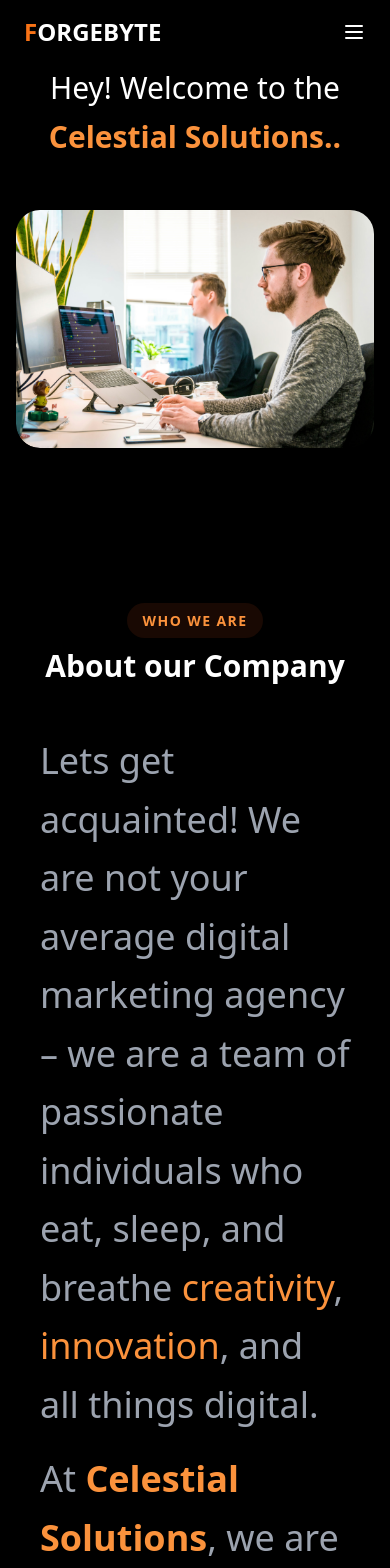
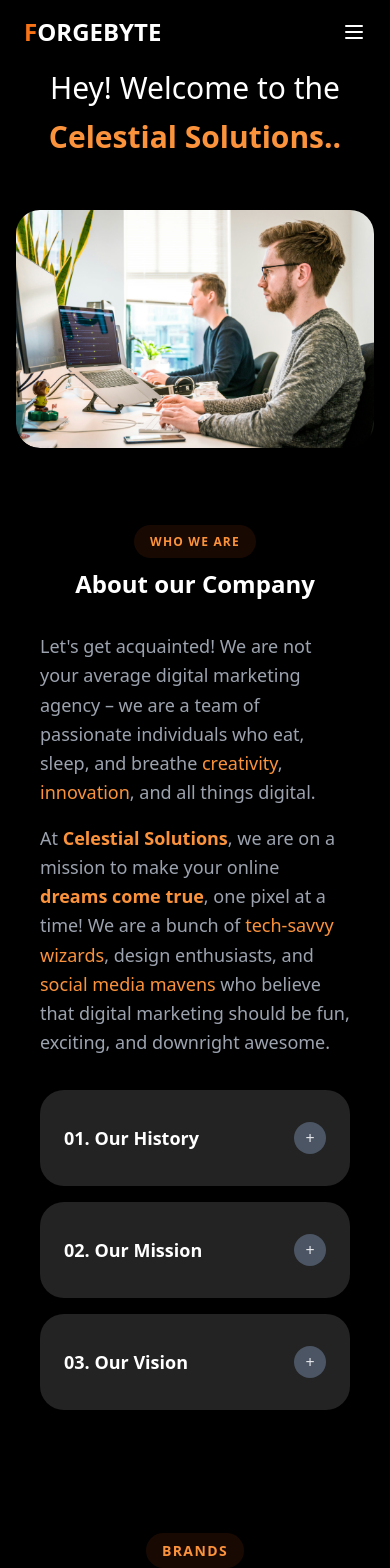
Before and after one commit to THEPIYUSHBHATT/forgebyte, a Next.js app: page /about in a window 390 px wide. Shown: the top 1568 px of the page. Built offline with nearby package versions, Linux system fonts and the light colour scheme; a web font is replaced by a local one.

Commit message:
about page responsiveness

```diff
--- a/src/app/about/page.jsx
+++ b/src/app/about/page.jsx
@@ -28,23 +28,23 @@ const page = () => {
         </div>
 
         {/* about the company */}
-        <section className="bg-black text-white px-6 md:px-16 py-40">
+        <section className="bg-black text-white px-6 md:px-16 py-20 md:py-40">
           {/* WHO WE ARE Section */}
-          <div className="text-center mb-12">
-            <span className="text-orange-400 bg-orange-900/20 px-4 py-2 rounded-full uppercase text-sm font-bold tracking-widest">
+          <div className="text-center mb-8 md:mb-12">
+            <span className="text-orange-400 bg-orange-900/20 px-4 py-2 rounded-full uppercase text-xs md:text-sm font-bold tracking-widest">
               Who We Are
             </span>
-            <h2 className="text-3xl md:text-5xl font-bold mt-4">About our Company</h2>
+            <h2 className="text-2xl md:text-5xl font-bold mt-4">About our Company</h2>
           </div>
 
           {/* Content Section */}
           <div className="flex flex-col md:flex-row justify-between items-start gap-8">
             {/* Left Content */}
             <div className="md:w-2/3">
-              <p className="text-gray-400 text-4xl leading-relaxed ">
-                Lets get acquainted! We are not your average digital marketing agency – we are a team of passionate individuals who eat, sleep, and breathe <span className="text-orange-400">creativity</span>, <span className="text-orange-400">innovation</span>, and all things digital.
+              <p className="text-gray-400 text-lg md:text-4xl leading-relaxed">
+                Let's get acquainted! We are not your average digital marketing agency – we are a team of passionate individuals who eat, sleep, and breathe <span className="text-orange-400">creativity</span>, <span className="text-orange-400">innovation</span>, and all things digital.
               </p>
-              <p className="text-gray-400 leading-relaxed text-4xl mt-4">
+              <p className="text-gray-400 leading-relaxed text-lg md:text-4xl mt-4">
                 At <span className="text-orange-400 font-bold">Celestial Solutions</span>, we are on a mission to make your online <span className="text-orange-400 font-bold">dreams come true</span>, one pixel at a time! We are a bunch of <span className="text-orange-400">tech-savvy wizards</span>, design enthusiasts, and <span className="text-orange-400">social media mavens</span> who believe that digital marketing should be fun, exciting, and downright awesome.
               </p>
             </div>
@@ -56,12 +56,12 @@ const page = () => {
                 {['Our History', 'Our Mission', 'Our Vision'].map((title, index) => (
                   <div
                     key={index}
-                    className="bg-[#232323] rounded-3xl flex justify-between items-center p-4 py-10 cursor-pointer hover:bg-gray-700 transition"
+                    className="bg-[#232323] rounded-3xl flex justify-between items-center p-6 md:p-4 py-8 md:py-10 cursor-pointer hover:bg-gray-700 transition"
                   >
-                    <span className="font-semibold text-2xl">
+                    <span className="font-semibold text-lg md:text-2xl">
                       {`0${index + 1}. ${title}`}
                     </span>
-                    <span className="bg-gray-600 text-gray-200 rounded-full h-6 w-6 flex justify-center items-center">
+                    <span className="bg-gray-600 text-gray-200 rounded-full h-8 w-8 md:h-6 md:w-6 flex justify-center items-center">
                       +
                     </span>
                   </div>
@@ -70,6 +70,7 @@ const page = () => {
             </div>
           </div>
         </section>
+
 
 
         {/* brands we have worked with */}
```
Lines whose indentation alone changed are shown as unchanged.
